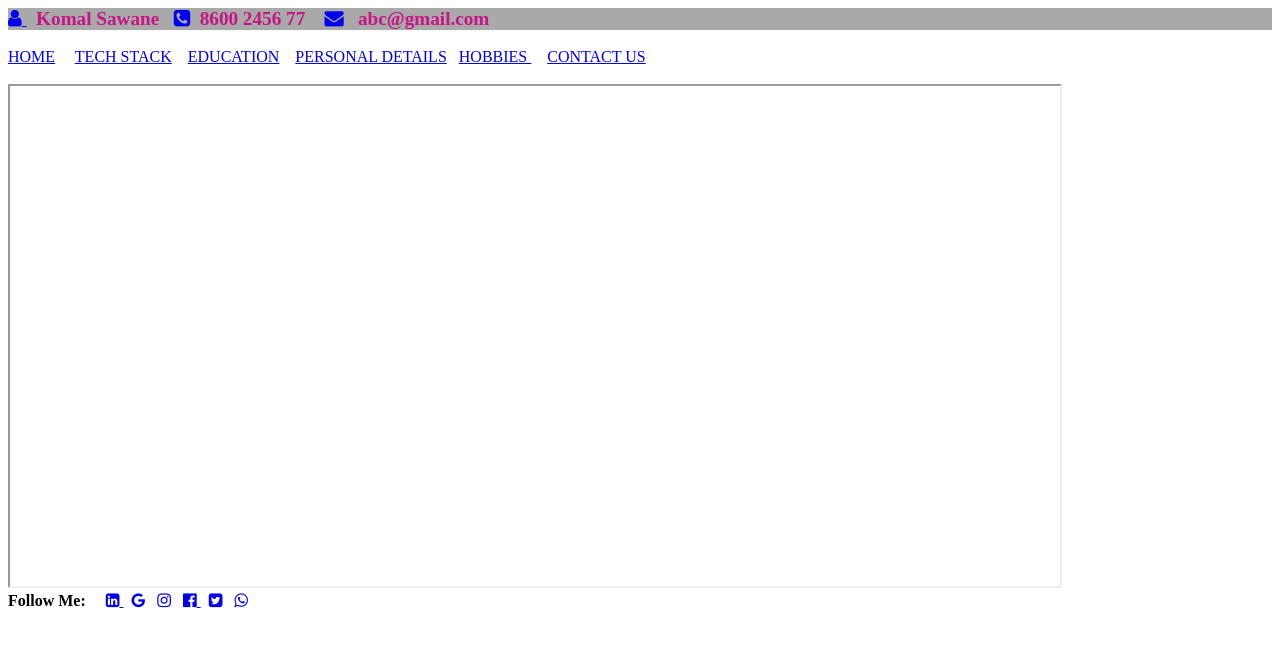
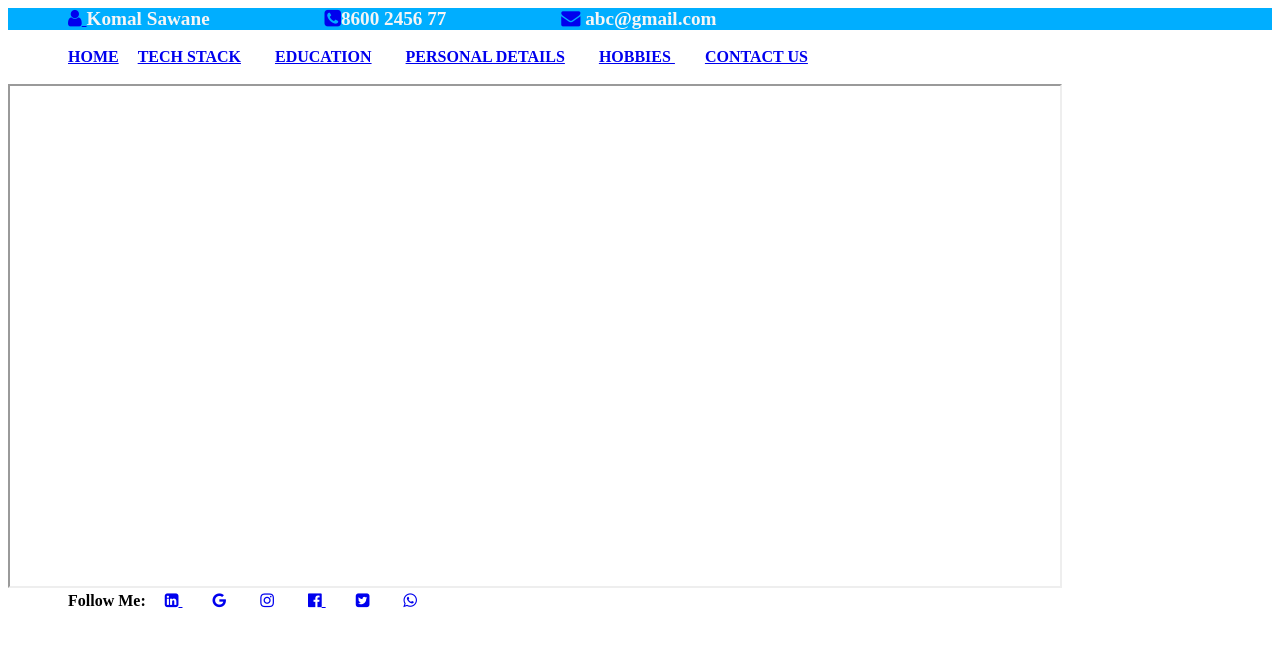
Before and after one commit to komalsawane2018/my-profile, a plain HTML site: page index.html in a window 1280 px wide. Drawn offline with Linux system fonts and the light colour scheme.

Commit message:
Updated file with CSS property marging padding
Updated file with CSS property marging padding

```diff
--- a/index.html
+++ b/index.html
@@ -5,30 +5,38 @@
         <link rel="stylesheet" href="https://cdnjs.cloudflare.com/ajax/libs/font-awesome/4.7.0/css/font-awesome.min.css">
          <style>
             header{
-                color:mediumvioletred;
-                background-color: darkgray;
+                color:whitesmoke;
+                background-color: rgb(0, 174, 255);
                 font-size: larger;
                 font-weight: bolder;
-
-            }
-
+                  }
+                  .head{
+                    margin-right: 50px;
+                    margin-left: 60px;
+                  }
+                  .nav{
+                    margin-left: 15px;
+                    margin-right: 15px;
+                  }
+                 #home, #heading{
+                    margin-left: 60px;
+                 }
         </style>
     </head>
     <body>
         <header>
-        <a href="Name" target="_blank"><i class="fa fa-user " aria-hidden="true"></i> </a> &nbsp; Komal Sawane &nbsp;
-        <a href="contact" target="_blank"><i class="fa fa-phone-square" aria-hidden="true"></i></a>&nbsp; 8600 2456 77&nbsp; &nbsp;
-        <a href="Email" target="_blank"><i class="fa fa-envelope" aria-hidden="true"></i></a> &nbsp; abc@gmail.com
+       <span class="head" ><a href="Name" target="_blank"><i class="fa fa-user " aria-hidden="true"></i> </a>  Komal Sawane </span>
+        <span class="head"> <a href="contact" target="_blank"><i class="fa fa-phone-square" aria-hidden="true"></i></a>8600 2456 77</span>
+        <span class="head"> <a href="Email" target="_blank"><i class="fa fa-envelope" aria-hidden="true"></i></a> abc@gmail.com </span>
         </header>
-     </header>
      <br>
         <nav>
-        <a href="home.html" target="myFrame">HOME</a> &nbsp; &nbsp;
-        <a href="techStack.html" target="myFrame">TECH STACK</a>&nbsp; &nbsp;
-        <a href="education.html" target="myFrame">EDUCATION</a>&nbsp; &nbsp;
-        <a href="personalDetails.html" target="myFrame">PERSONAL DETAILS</a>&nbsp;&nbsp;
-        <a href="hobbies.html" target="myFrame"> HOBBIES </a> &nbsp; &nbsp;
-        <a href="contactUs.html" target="myFrame">CONTACT US </a>
+       <b id="home"><a href="home.html" target="myFrame"> HOME</a></b>
+       <b class="nav"> <a href="techStack.html" target="myFrame">TECH STACK</a></b>
+       <b class="nav"> <a href="education.html" target="myFrame">EDUCATION</a></b>
+        <b class="nav"> <a href="personalDetails.html" target="myFrame">PERSONAL DETAILS</a></b>
+       <b class="nav"><a href="hobbies.html" target="myFrame"> HOBBIES </a> </b>
+        <b class="nav"> <a href="contactUs.html" target="myFrame">CONTACT US </a> </b>
         <br> <br>
         </nav>
 
@@ -37,13 +45,13 @@
 
         </iframe>
         <footer>
-            <strong> Follow Me: &nbsp; &nbsp;</strong>
-            <a href="https://www.linkedin.com/" target="_blank"><i class="fa fa-linkedin-square" aria-hidden="true"></i> </a>&nbsp;
-            <a href="https://www.google.com/" target="_blank"><i class="fa fa-google" aria-hidden="true"></i></a> &nbsp;
-            <a href="https://www.instagram.com/" target="_blank"><i class="fa fa-instagram" aria-hidden="true"></i></a> &nbsp;
-            <a href="https://www.facebook.com/" target="_blank"><i class="fa fa-facebook-official" aria-hidden="true"></i> </a> &nbsp;
-            <a href="https://twitter.com/i/flow/" target="_blank"><i class="fa fa-twitter-square" aria-hidden="true"></i></a> &nbsp;
-            <a href="https://www.whatsapp.com/" target="_blank"><i class="fa fa-whatsapp" aria-hidden="true"></i></a>&nbsp;
+            <strong id="heading"> Follow Me:</strong>
+           <span class="nav"> <a href="https://www.linkedin.com/" target="_blank"><i class="fa fa-linkedin-square" aria-hidden="true"></i> </a></span>
+           <span class="nav"><a href="https://www.google.com/" target="_blank"><i class="fa fa-google" aria-hidden="true"></i></a> </span>
+           <span class="nav"> <a href="https://www.instagram.com/" target="_blank"><i class="fa fa-instagram" aria-hidden="true"></i></a> </span>
+           <span class="nav">  <a href="https://www.facebook.com/" target="_blank"><i class="fa fa-facebook-official" aria-hidden="true"></i> </a></span>
+           <span class="nav"><a href="https://twitter.com/i/flow/" target="_blank"><i class="fa fa-twitter-square" aria-hidden="true"></i></a> </span>
+           <span class="nav"><a href="https://www.whatsapp.com/" target="_blank"><i class="fa fa-whatsapp" aria-hidden="true"></i></a></span>
 
         </footer>
 
```
